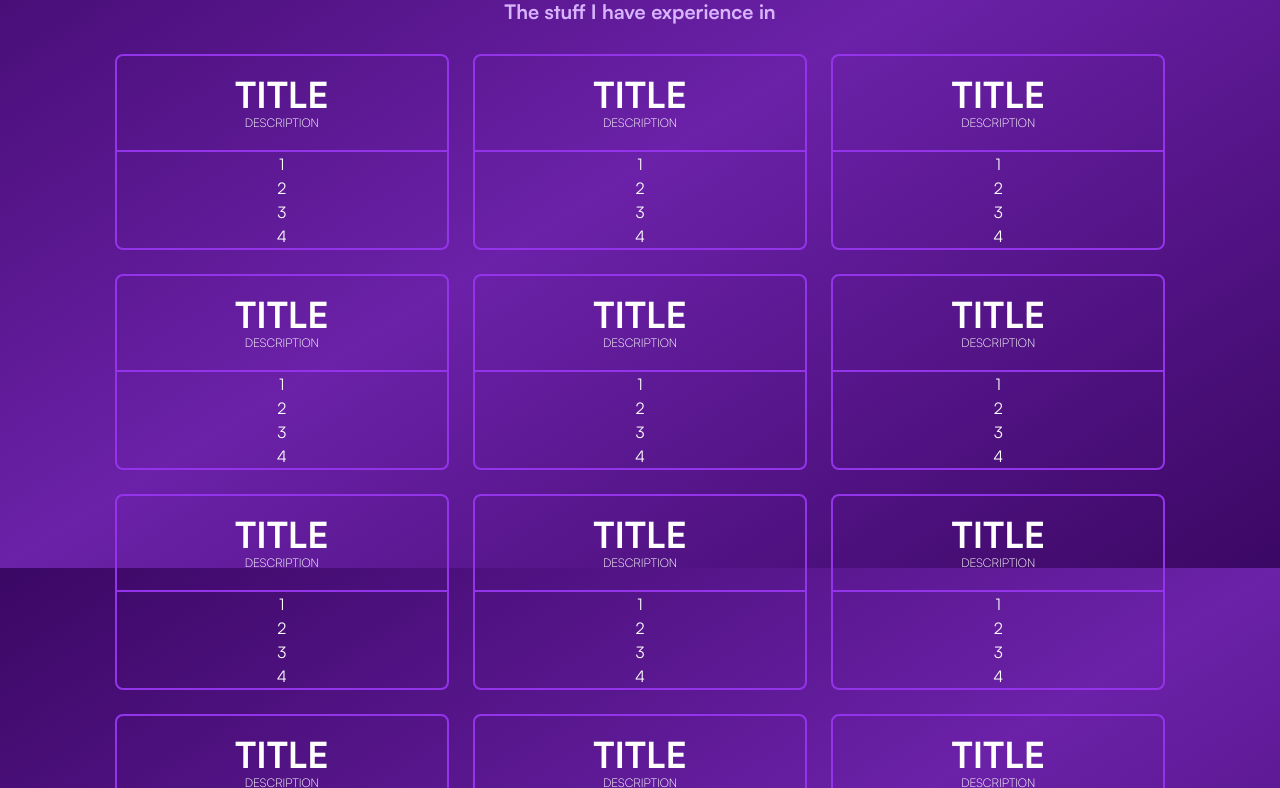
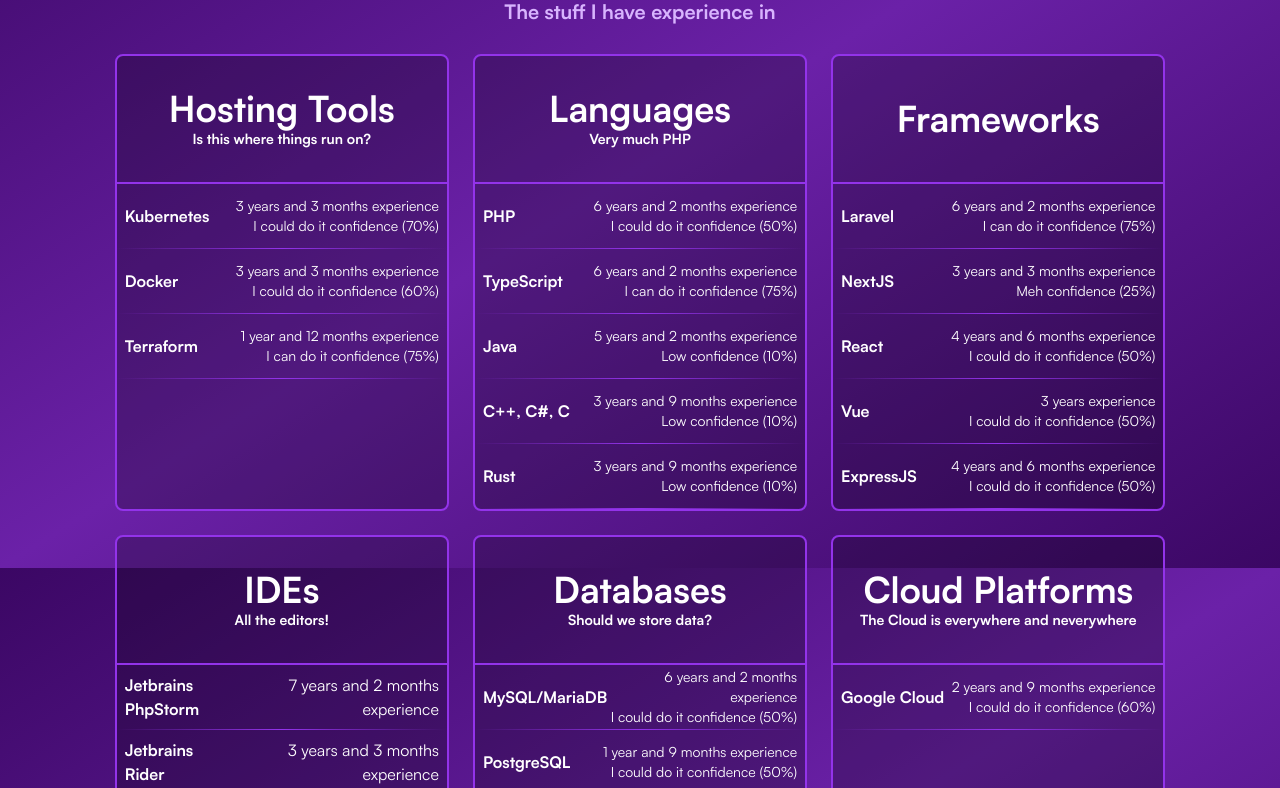
Before and after one commit to tigomiddelkoop/Portfolio, a Next.js app: page / in a window 1280 px wide. Shown: the part 1032-1820 px from the top of the page. Built offline with nearby package versions, Linux system fonts and the light colour scheme.

Commit message:
Add skills

```diff
--- /dev/null
+++ b/app/api/projects/route.ts
@@ -0,0 +1,15 @@
+import * as fs from "fs";
+
+export const dynamic = 'force-dynamic' // defaults to auto
+export async function GET(request: Request) {
+
+    const skillFiles = fs.readdirSync(process.cwd() + '/data/skills/');
+
+    const projects = skillFiles.map(data => {
+        const skillData: string = fs.readFileSync(process.cwd() + '/data/skills/' + data, 'utf-8');
+        const parsed: [] = JSON.parse(skillData);
+        return parsed;
+    })
+
+    return Response.json( projects );
+}
--- a/app/components/SkillCard.tsx
+++ b/app/components/SkillCard.tsx
@@ -1,20 +1,84 @@
 import React from "react";
-export default function SkillCard(props: {classNames?: string, children: any}): React.JSX.Element {
+import {DateTime, Duration} from "luxon";
+import Separator from "@/app/components/Separator";
 
+interface Props {
+    className?: string,
+    data: {
+        name: string
+        description?: string
+        image?: string
+        entries: [{
+            name: string
+            extras: Array<string>
+            date: string
+            confidence: number
+        }]
+    }
+}
+export default function SkillCard(props: Props): React.JSX.Element {
 
     return (
         <div
-            className={"flex m-2 border-2 dark:border-slate-600 border-purple-600 rounded-lg col-span-1 flex-col"}>
-            <div className={"flex flex-col h-24 justify-center rounded-t-lg border-b-2 dark:border-slate-600 border-purple-600"}>
-                <h1 className={"font-bold text-4xl"}>TITLE</h1>
-                <p className={"font-light text-xs"}>DESCRIPTION</p>
+            className={"flex m-2 border-2 dark:border-slate-600 border-purple-600 rounded-lg col-span-1 flex-col bg-opacity-25 bg-black"}>
+            <div className={"flex flex-col h-32 justify-center rounded-t-lg border-b-2 dark:border-slate-600 border-purple-600"}>
+                <h1 className={"font-bold text-4xl"}>{props.data.name}</h1>
+                <p className={"font-bold text-sm"}>{props.data.description}</p>
             </div>
             <div className={"flex flex-col"}>
-                <div>1</div>
-                <div>2</div>
-                <div>3</div>
-                <div>4</div>
+                {props.data.entries.map(skill => {
+                    return (
+                        <div>
+                            <div
+                            className={"flex h-16 dark:border-slate-600 border-purple-600 items-center p-2 justify-between"}>
+                            <div className={"flex flex-col text-left"}>
+                                <p className={"font-bold"}>{skill.name}</p>
+                            </div>
+                            <div className={"flex flex-col text-right"}>
+                                <p className={skill.confidence !== undefined ? "text-sm" : "text-md"}>{calculateTime(skill.date)} experience</p>
+                                <p className={`text-sm ", ${skill.confidence == undefined ? "hidden" : ""}`}>{calculateConfidence(skill.confidence)} confidence ({skill.confidence}%)</p>
+                            </div>
+                        </div>
+                        <Separator/>
+                    </div>
+                    )})}
             </div>
         </div>
     )
 }
+
+function calculateConfidence(confidencePercentage: number) {
+
+    let confidence;
+    if (confidencePercentage >= 0 && confidencePercentage < 10) confidence = "No"
+    else if (confidencePercentage >= 10 && confidencePercentage < 25) confidence = "Low";
+    else if (confidencePercentage >= 25 && confidencePercentage < 50) confidence = "Meh"
+    else if (confidencePercentage >= 50 && confidencePercentage < 75) confidence = "I could do it";
+    else if (confidencePercentage >= 75 && confidencePercentage < 99) confidence = "I can do it"
+    else if (confidencePercentage === 100) confidence = "Lets do it!";
+
+    return confidence;
+}
+
+function calculateTime(date: string) {
+
+    // Get now and then via the dates
+    let now = DateTime.fromJSDate(new Date());
+    let then = DateTime.fromISO(date);
+
+    // Calculate the difference
+    let diff: Duration = now.diff(then, ["years", "months"]);
+
+    let years: string = diff.years.toFixed()
+    let months: string = diff.months.toFixed()
+
+    return (
+        <span>
+        {years !== "0" ? <span>{years} year{years !== '1' ? 's' : ''} </span> : ""}
+        {years !== "0" && months !== "0" ? " and " : ""}
+        {months !== "0" ? <span>{months} month{months !== '1' ? 's' : ''} </span> : ""}
+        {months == "0" && years == "0" ? <span>{">"}1 month </span> : ""}
+        </span>
+    );
+
+}
--- a/app/page.tsx
+++ b/app/page.tsx
@@ -1,48 +1,29 @@
+"use client";
+
 import Button from "./components/Button";
 import Image from "next/image";
 import {FontAwesomeIcon} from "@fortawesome/react-fontawesome";
 import {faGithub, faLinkedin} from "@fortawesome/free-brands-svg-icons";
 import {faAnglesDown} from "@fortawesome/free-solid-svg-icons";
-import React, {Fragment} from "react";
+import React, {Fragment, useEffect, useState} from "react";
 import Separator from "@/app/components/Separator";
-import Navbar from "@/app/components/Navbar";
-import SkillCard from "@/app/components/SkillCard";
+import SkillCard from "./components/SkillCard";
 
 export default function Home() {
 
+    const [projects, setProjects] = useState([]);
+    useEffect(() => {
+        async function fetchData() {
+            const response = await fetch('/api/projects');
+            const result = await response.json();
+            setProjects(result);
+        }
 
-    const skills: Array<
-        {
-            name: string,
-            subname: string,
-            // image?: string,
-            image: string,
-            entries: {
-                enabled: boolean
-                name: string
-                extras: Array<string>
-                confidence: number
-                date: string
-            }
-        }
-    > = [{
-        name: "Developing",
-        subname: "Is Cool",
-        image: "none",
-        entries: {
-            enabled: true,
-            name: "Developing",
-            extras: ["Is Cool"],
-            confidence: 50,
-            date: "2024-01-01"
-        }
-    }];
+        fetchData();
+    }, []);
 
     return (
         <Fragment>
-            {/*<div className={"m-4 flex items-center justify-center"}>*/}
-            {/*    <Navbar></Navbar>*/}
-            {/*</div>*/}
             <div
                 className={"w-full flex flex-col items-center"}>
                 <div
@@ -74,7 +55,8 @@
                     {/*Job function and quick summary of languages*/}
                     <div
                         className={"mb-2 p-0 h-auto text-wrap dark:text-slate-300 text-purple-300 font-black text-center"}>
-                        <p>PHP, TypeScript<span className={"text-xs font-light"}>/JavaScript</span>, Rust, Linux <span className={"text-xs font-light"}>(Arch, Debian)</span>, Kubernetes & Docker</p>
+                        <p>PHP, TypeScript<span className={"text-xs font-light"}>/JavaScript</span>, Rust, Linux <span
+                            className={"text-xs font-light"}>(Arch, Debian)</span>, Kubernetes & Docker</p>
                     </div>
 
                     <div className={"flex justify-center space-x-1"}>
@@ -114,13 +96,14 @@
                         </h1>
                         <h5 className={"text-xl font-bold dark:text-slate-300 text-purple-300"}>WHO AM I?!?!?!?!?!</h5>
 
-                </div>
-                <p className={"font-normal"}>Hi! I'm, as you have probably seen up top, Tigo. I specialise in building Clouds using mostly Kubernetes. I also love doing stuff with baremetal servers</p>
-            {/*
+                    </div>
+                    <p className={"font-normal"}>Hi! I'm, as you have probably seen up top, Tigo. I specialise in
+                        building Clouds using mostly Kubernetes. I also love doing stuff with baremetal servers</p>
+                    {/*
             Talk about yourself a bit more, what you do, your hobbies and your current work. Might also be intresting to show of your home setup using TALOS,
             Maybe run this whole site on there including SystemManager and everything else :)
             */}
-            </div>
+                </div>
 
                 <Separator classNames={"w-1/2 my-2"}/>
 
@@ -129,50 +112,16 @@
                         <h1 className={"text-4xl font-bold bg-clip-text text-transparent bg-gradient-to-br from-white dark:to-slate-600 to-purple-600 text-center"}>
                             Experiences
                         </h1>
-                        <h5 className={"text-xl font-bold dark:text-slate-300 text-purple-300"}>The stuff I have experience in</h5>
+                        <h5 className={"text-xl font-bold dark:text-slate-300 text-purple-300"}>The stuff I have
+                            experience in</h5>
                     </div>
 
                     <div
                         className={"p-2 xl:p-0 w-full md:w-3/4 lg:w-5/6 xl:w-7/8 2xl:w-4/6 grid grid-flow-dense grid-cols-1 lg:grid-cols-3 gap-2 mt-5 text-center"}>
-                        <SkillCard>
-                            Experience 1
-                        </SkillCard>
-                        <SkillCard>
-                            Experience 2
-                        </SkillCard>
-                        <SkillCard>
-                            Experience 3
-                        </SkillCard>
-                        <SkillCard>
-                            Experience 4
-                        </SkillCard>
-                        <SkillCard>
-                            Experience 5
-                        </SkillCard>
-                        <SkillCard>
-                            Experience 6
-                        </SkillCard>
-                        <SkillCard>
-                            Experience 7
-                        </SkillCard>
-                        <SkillCard>
-                            Experience 8
-                        </SkillCard>
-                        <SkillCard>
-                            Experience 9
-                        </SkillCard>
-                        <SkillCard>
-                            Experience 10
-                        </SkillCard>
-                        <SkillCard>
-                            Experience 11
-                        </SkillCard>
-                        <SkillCard>
-                            Experience 12
-                        </SkillCard>
-                        <SkillCard>
-                            Experience 13
-                        </SkillCard>
+                        {projects.map(project => {
+                            return (<SkillCard data={project}></SkillCard>)
+                        })}
+
                     </div>
                 </div>
 
--- a/data/skills/1hosting.json
+++ b/data/skills/1hosting.json
@@ -1,6 +1,6 @@
 {
   "name": "Hosting Tools",
-  "subname": "This includes all things hosting",
+  "description": "Is this where things run on?",
   "entries": [
     {
       "name": "Kubernetes",
--- a/data/skills/2languages.json
+++ b/data/skills/2languages.json
@@ -1,5 +1,6 @@
 {
   "name": "Languages",
+  "description": "Very much PHP",
   "image": "/img/skills/languages.jpg",
   "entries": [
     {
--- a/data/skills/4ides.json
+++ b/data/skills/4ides.json
@@ -1,6 +1,6 @@
 {
   "name": "IDEs",
-  "subname": "These are the Tools I develop with",
+  "description": "All the editors!",
   "image": "/img/skills/ide.jpg",
   "entries": [
     {
--- a/data/skills/5databases.json
+++ b/data/skills/5databases.json
@@ -1,5 +1,6 @@
 {
   "name": "Databases",
+  "description": "Should we store data?",
   "image": "/img/skills/databases.jpg",
   "entries": [
     {
--- a/data/skills/6clouds.json
+++ b/data/skills/6clouds.json
@@ -1,6 +1,6 @@
 {
   "name": "Cloud Platforms",
-  "subname": "The Cloud is everywhere",
+  "description": "The Cloud is everywhere and neverywhere",
   "entries": [
     {
       "name": "Google Cloud",
```
